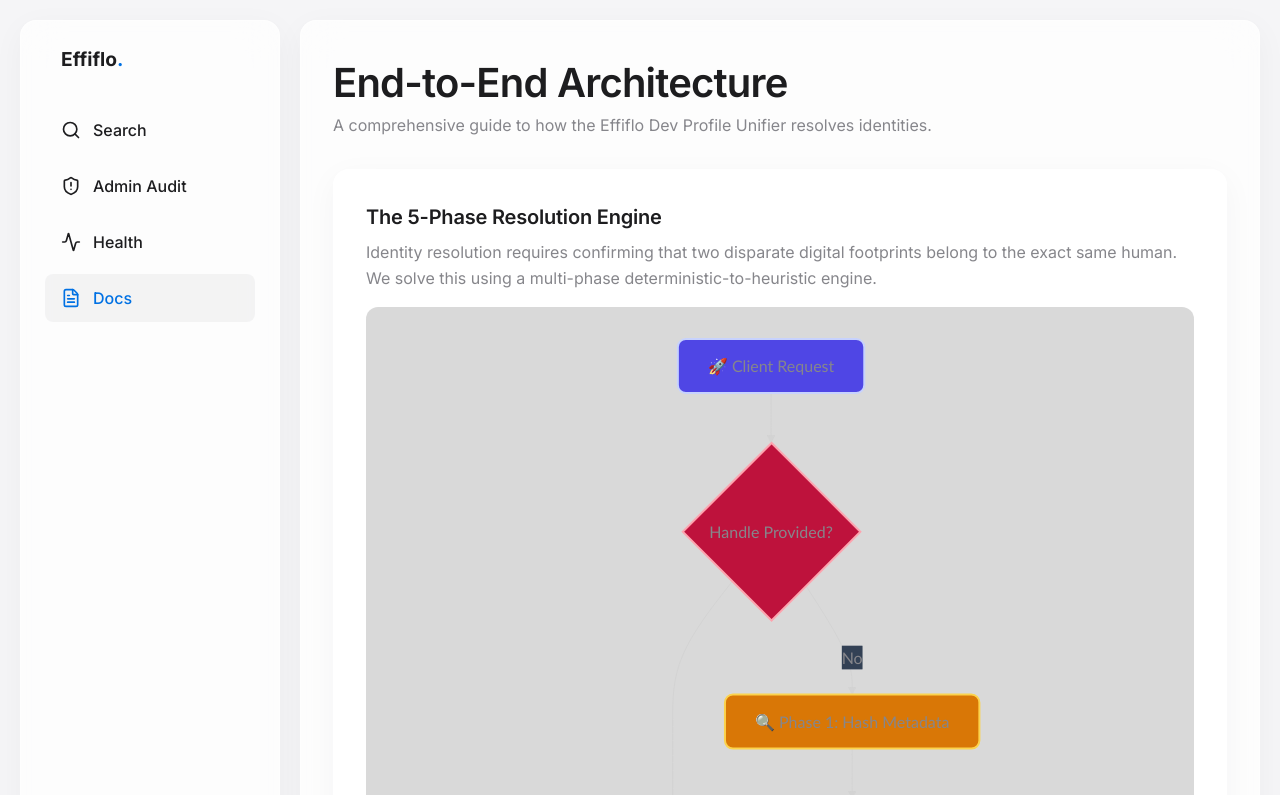
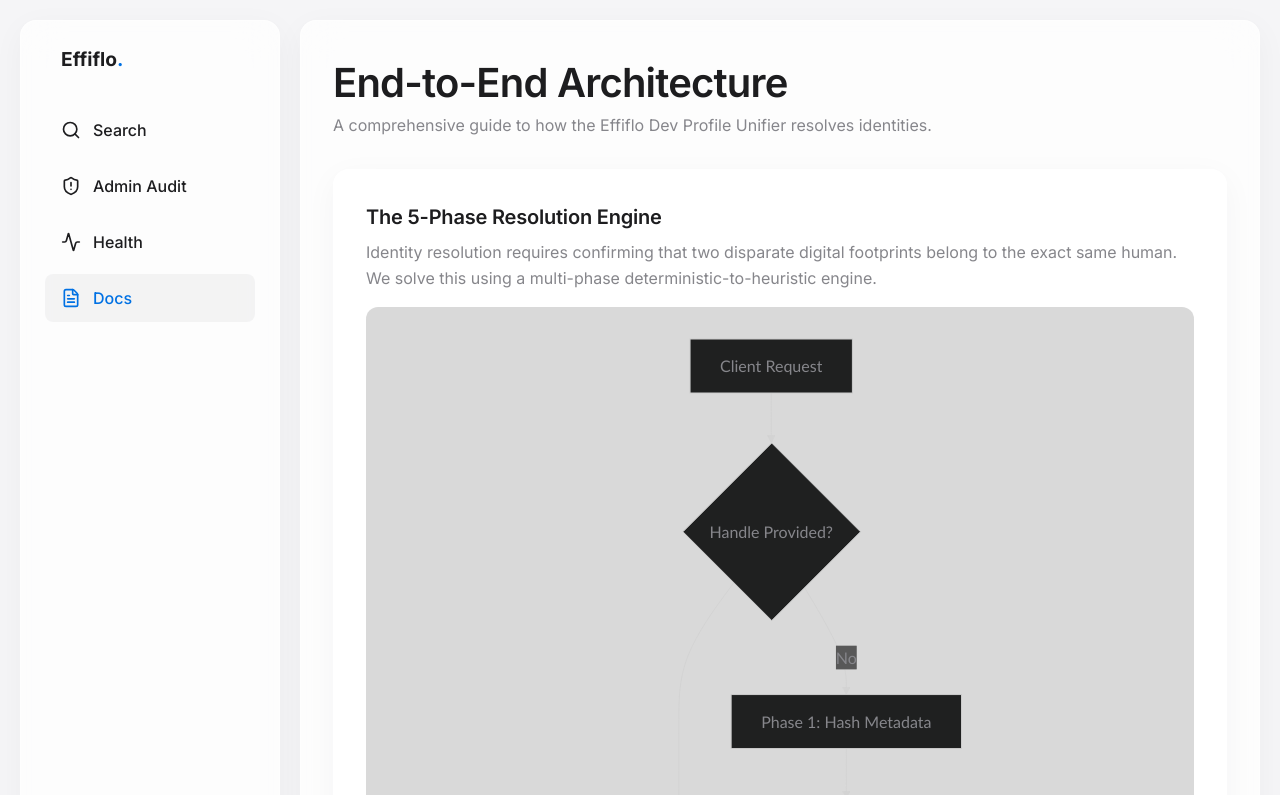
Before and after one commit to Niteshkrjhag/Dev-Profile-Unifier, a React app in the folder frontend/: page /docs in a window 1280 px wide. Shown: the top 795 px of the page. Built offline with nearby package versions, Linux system fonts and the light colour scheme; the HTML template or start-up script is replaced by a standard one.

Commit message:
fix: Revert Mermaid diagram to clean engineering standards to fix arrow rendering

```diff
--- a/frontend/src/tabs/DocsTab.jsx
+++ b/frontend/src/tabs/DocsTab.jsx
@@ -27,46 +27,37 @@ function MermaidDiagram({ chart }) {
 
 export default function DocsTab() {
   const diagram = `
-    %%{init: {'theme': 'dark', 'themeVariables': { 'primaryColor': '#1e293b', 'edgeLabelBackground': '#334155'}}}%%
     graph TD
-      classDef default fill:#1e293b,stroke:#475569,stroke-width:2px,color:#f8fafc,rx:8px;
-      classDef start fill:#4f46e5,stroke:#c7d2fe,stroke-width:2px,color:#fff,rx:8px;
-      classDef phase0 fill:#059669,stroke:#6ee7b7,stroke-width:2px,color:#fff,rx:8px;
-      classDef phase1 fill:#d97706,stroke:#fcd34d,stroke-width:2px,color:#fff,rx:8px;
-      classDef phase2 fill:#2563eb,stroke:#93c5fd,stroke-width:2px,color:#fff,rx:8px;
-      classDef phase3 fill:#9333ea,stroke:#d8b4fe,stroke-width:2px,color:#fff,rx:8px;
-      classDef phase4 fill:#0891b2,stroke:#67e8f9,stroke-width:2px,color:#fff,rx:8px;
-      classDef decision fill:#be123c,stroke:#fda4af,stroke-width:2px,color:#fff;
+      A[Client Request] --> B{Handle Provided?}
 
-      A[🚀 Client Request]:::start --> B{Handle Provided?}:::decision
-      B -- Yes --> C[⚡ Phase 0: DB Cache Check]:::phase0
+      B -- Yes --> C[Phase 0: DB Cache Check]
 
-      B -- No --> D1[🔍 Phase 1: Hash Metadata]:::phase1
-      D1 --> D2{In Cache?}:::decision
-      D2 -- Yes --> E[📂 Return Cached Choices]:::phase1
-      D2 -- No --> D3[🌐 Fetch APIs & Rank]:::phase1
+      B -- No --> D1[Phase 1: Hash Metadata]
+      D1 --> D2{In Cache?}
+      D2 -- Yes --> E[Return Cached Choices]
+      D2 -- No --> D3[Fetch APIs & Rank]
       D3 --> E
-      E --> F[👤 User Selects Match]:::start
+      E --> F[User Selects Match]
       F --> C
 
-      C --> G{In DB?}:::decision
-      G -- Yes --> H[✅ Return Profile]:::start
-      G -- No --> I[🕷️ Phase 2: Graph Crawler]:::phase2
+      C --> G{In DB?}
+      G -- Yes --> H[Return Profile]
+      G -- No --> I[Phase 2: Graph Crawler]
 
-      I --> J[📥 Fetch Profiles]:::phase2
-      J --> K[🧬 Parse Bio Links]:::phase2
-      K --> L{New Links?}:::decision
+      I --> J[Fetch Profiles]
+      J --> K[Parse Bio Links]
+      K --> L{New Links?}
       L -- Yes --> J
 
-      L -- No --> M[🚨 Phase 3: Fallback Search]:::phase3
-      M --> N{Missing?}:::decision
+      L -- No --> M[Phase 3: Fallback Search]
+      M --> N{Missing?}
 
-      N -- Yes --> O[🤖 Gemini Tiebreaker]:::phase3
-      O -- "Score > 0.85" --> Q[✨ Auto-Merge]:::phase3
-      O -- "Score > 0.50" --> R[👀 Pending Audit]:::phase3
-      O -- "Score < 0.50" --> S[❌ Rejected]:::phase3
+      N -- Yes --> O[Gemini Tiebreaker]
+      O -->|Score > 0.85| Q[Auto-Merge]
+      O -->|Score > 0.50| R[Pending Audit]
+      O -->|Score < 0.50| S[Rejected]
 
-      N -- No --> T[📝 Phase 4: LLM Summary]:::phase4
+      N -- No --> T[Phase 4: LLM Summary]
       Q --> T
       T --> H
   `;
```
